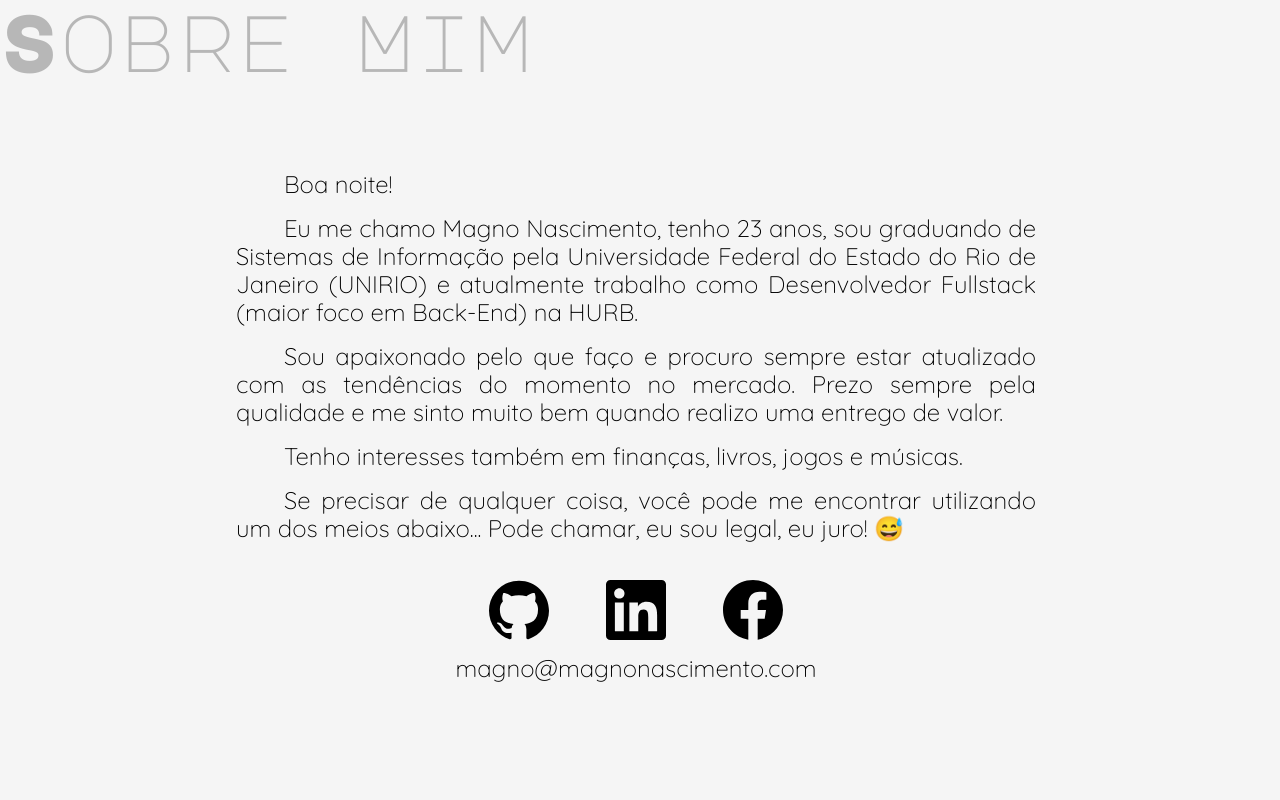
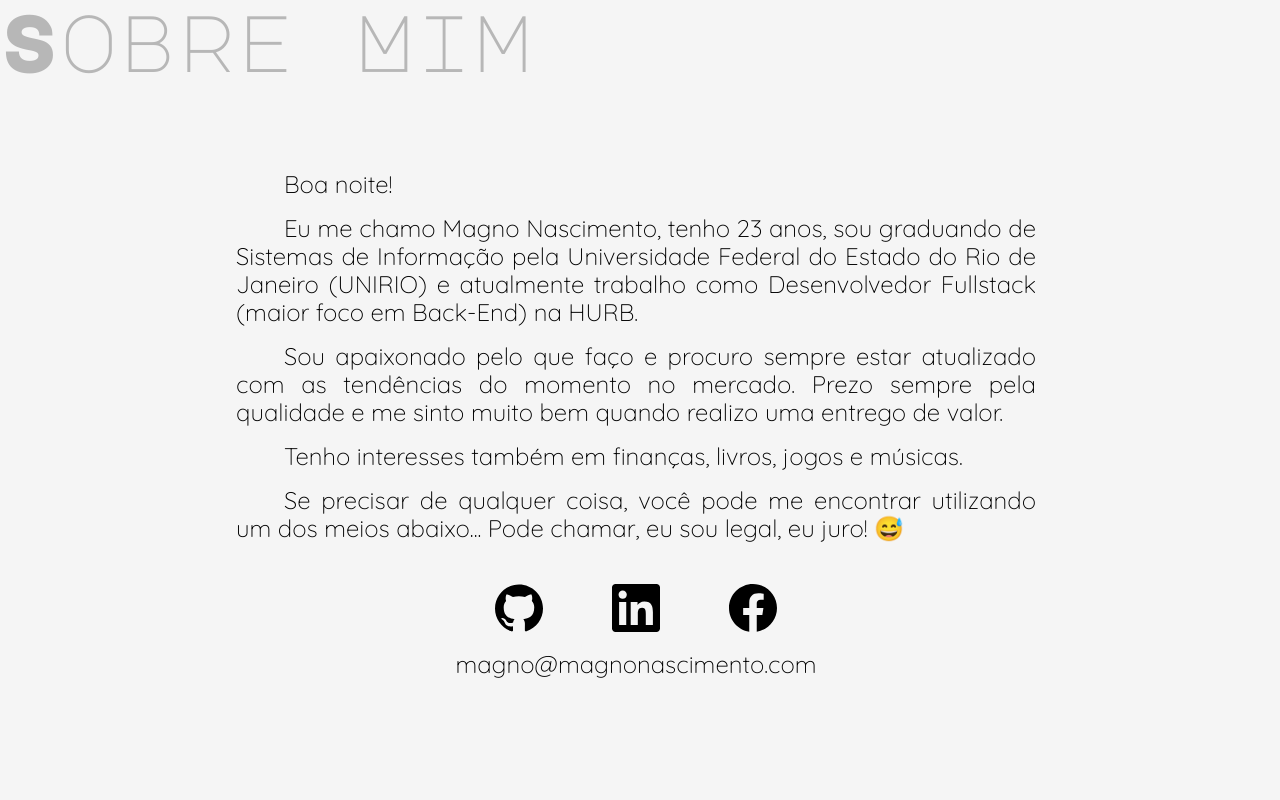
Before and after one commit to magnonasc/com.magnonascimento-next, a Next.js app: page / in a window 1280 px wide. Shown: the top 800 px of the page. Built offline with nearby package versions, Linux system fonts and the light colour scheme.

Commit message:
Decreased social link icons

```diff
--- a/src/components/molecules/SocialMenu.tsx
+++ b/src/components/molecules/SocialMenu.tsx
@@ -27,12 +27,8 @@ const SocialLink = styled.a`
     cursor: pointer;
 
     svg {
-        width: 60px;
+        width: 3rem;
         fill: ${({ theme }) => theme.colors.icons.primary};
-
-        @media (max-width: 768px) {
-            width: 48px;
-        }
     }
 `;
 
```
